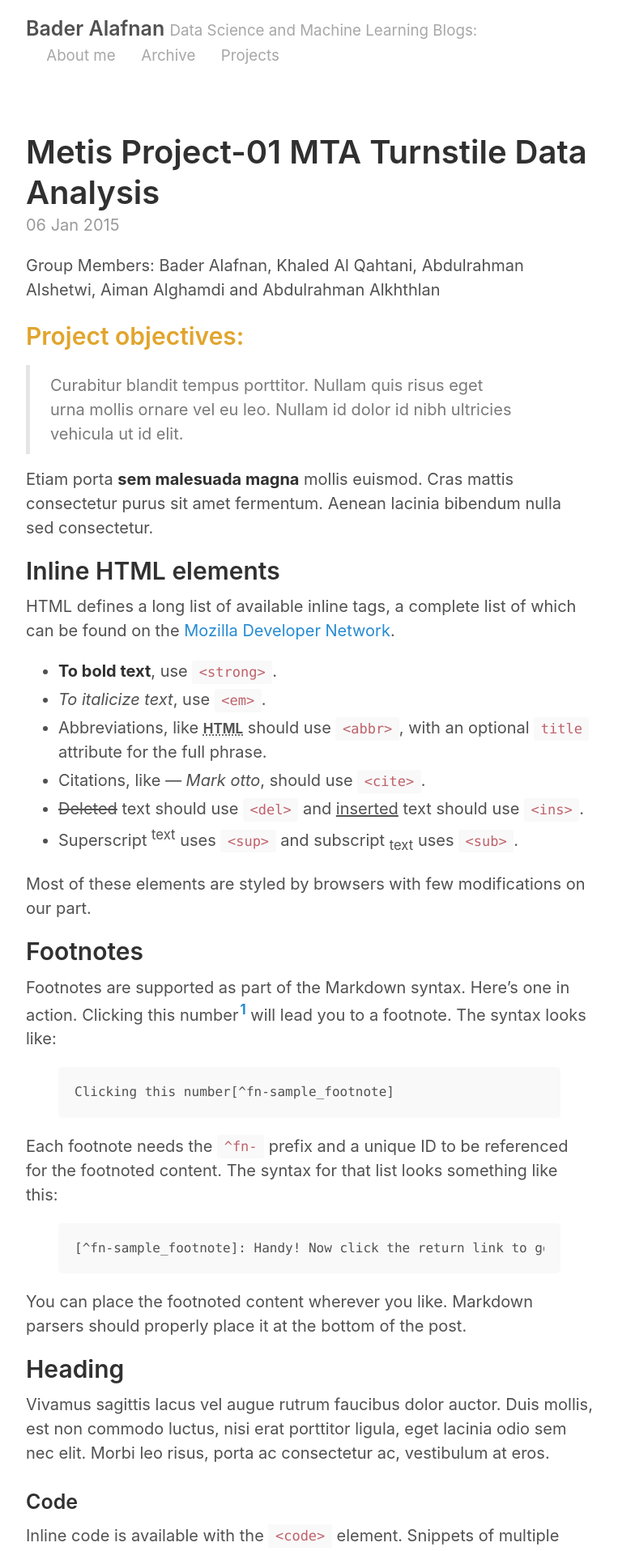
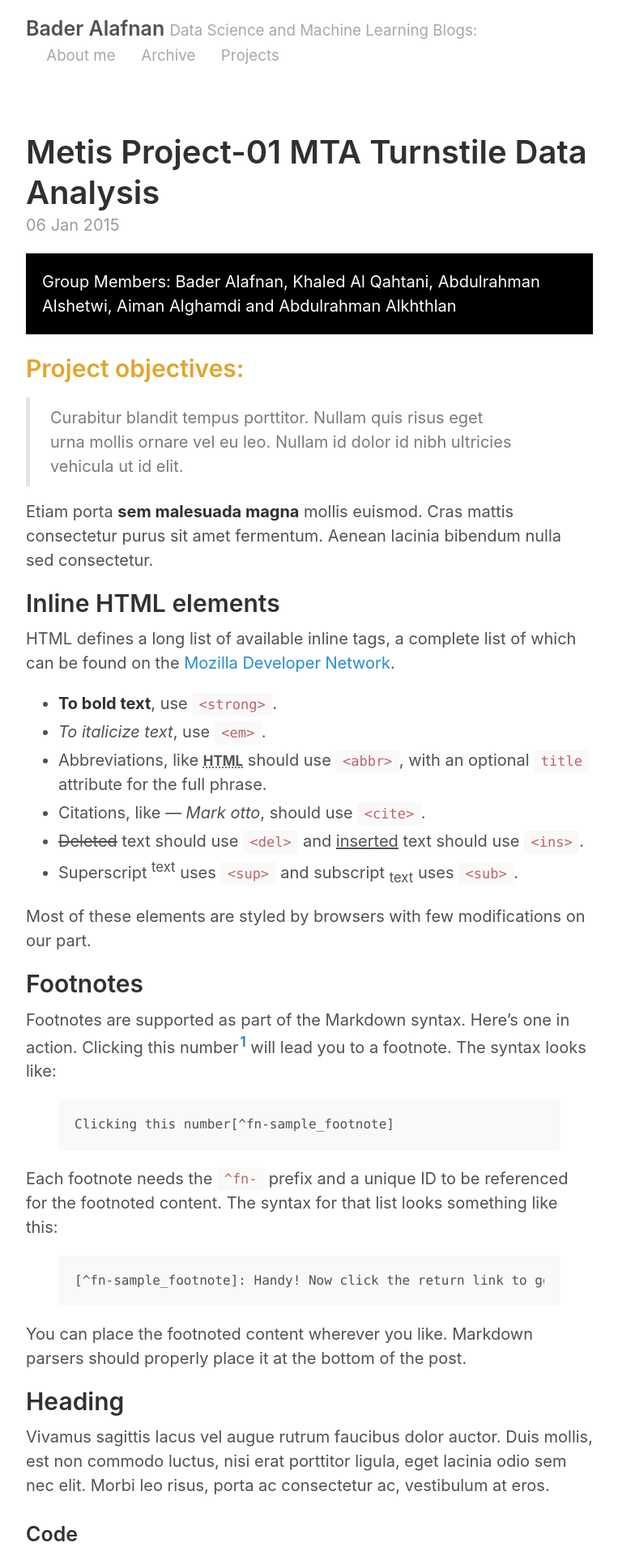
Before and after one commit to alafnan/alafnan.github.io, a Jekyll site: the page built from _posts/2015-01-6-example-content.md, in a window 1280 px wide. Shown: the top 1916 px of the page at 81% size, without its empty margins (258-1021 px from the left). Built offline with Jekyll 4.4.1, drawn with Linux system fonts in a browser that asks for light colours.

Commit message:
Update _message.scss

```diff
--- a/_sass/_message.scss
+++ b/_sass/_message.scss
@@ -9,3 +9,10 @@
   color: #731C09;
   background-color: #f9f9f9;
 }
+
+.project_message {
+  margin-bottom: 1rem;
+  padding: 1rem;
+  color: #FFFFFF;
+  background-color: #000000;
+}
```
